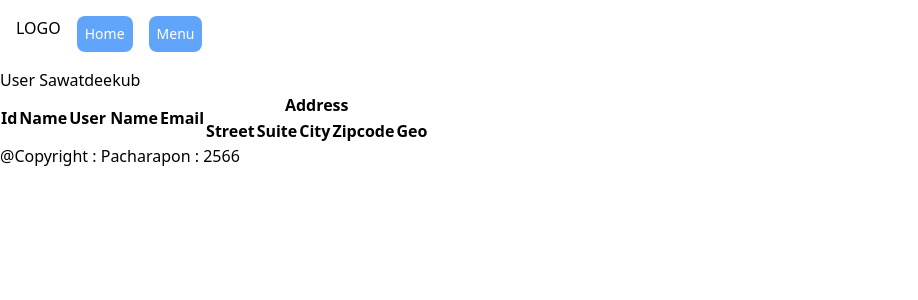
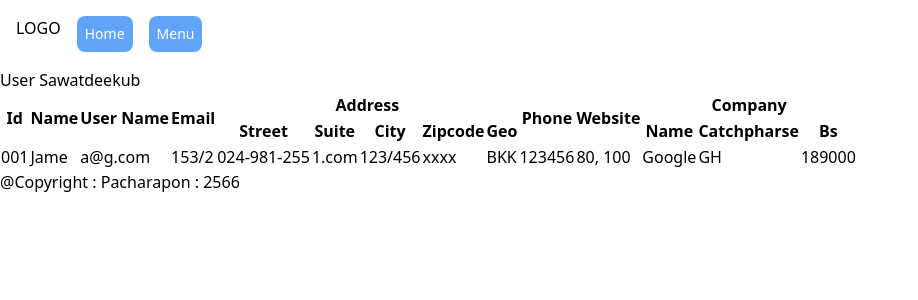
Before and after one commit to PacharaponFirst/samakran, a React (Vite) app: page /admin/user in a window 1280 px wide. Shown: the top 300 px of the page, without its empty margins (0-918 px from the left). Built offline with nearby package versions, Linux system fonts and the light colour scheme.

Commit message:
table info

```diff
--- a/src/page/UserPage.tsx
+++ b/src/page/UserPage.tsx
@@ -12,6 +12,9 @@ const UserPage: FC = () => {
                 <th rowSpan={2}>User Name</th>
                 <th rowSpan={2}>Email</th>
                 <th colSpan={5}>Address</th>
+                <th rowSpan={2}>Phone</th>
+                <th rowSpan={2}>Website</th>
+                <th colSpan={3}>Company</th>
             </tr>
             <tr>
                 <th>Street</th>
@@ -19,8 +22,29 @@ const UserPage: FC = () => {
                 <th>City</th>
                 <th>Zipcode</th>
                 <th>Geo</th>
+                <th>Name</th>
+                <th>Catchpharse</th>
+                <th>Bs</th>
             </tr>
         </thead>
+        <tbody>
+            <tr>
+                <td>001</td>
+                <td>Jame</td>
+                <td>a@g.com</td>
+                <td>153/2</td>
+                <td>024-981-255</td>
+                <td>1.com</td>
+                <td>123/456</td>
+                <td>xxxx</td>
+                <td>BKK</td>
+                <td>123456</td>
+                <td>80, 100</td>
+                <td>Google</td>
+                <td>GH</td>
+                <td>189000</td>
+            </tr>
+        </tbody>
     </table>
     </>
     );
```
